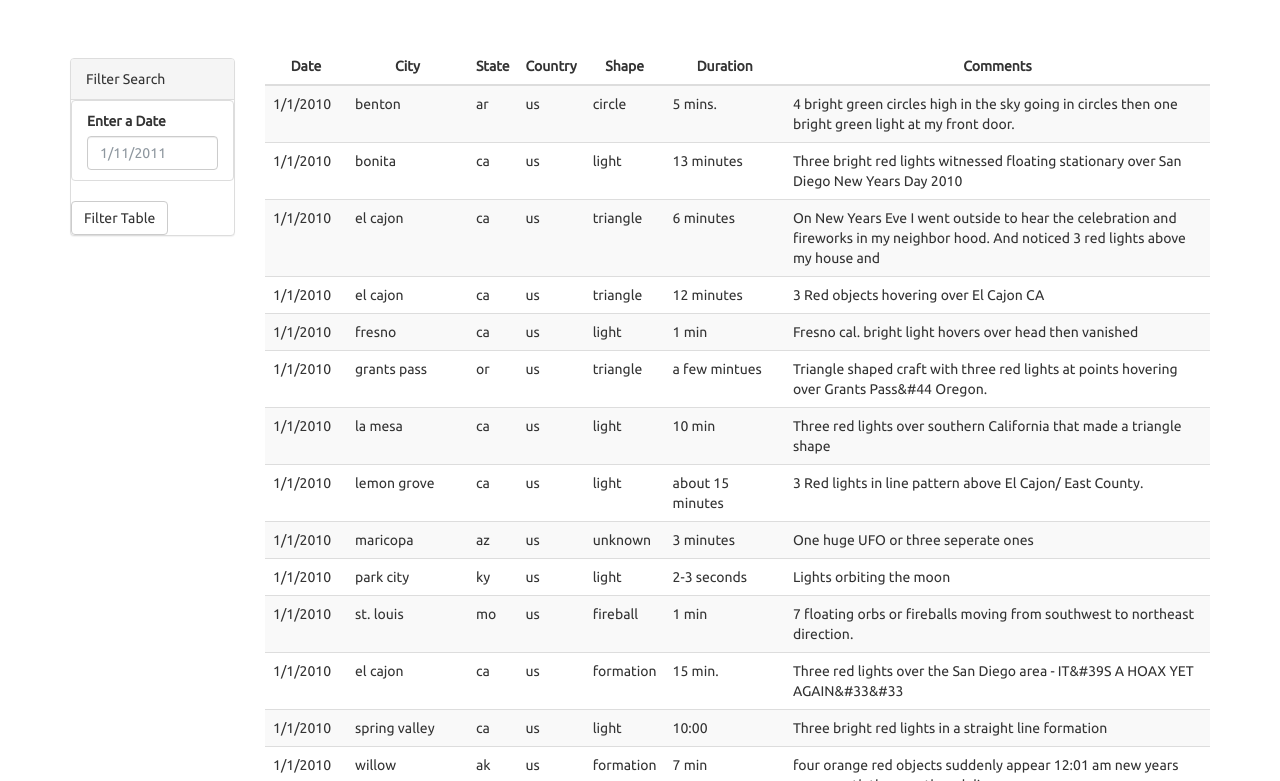
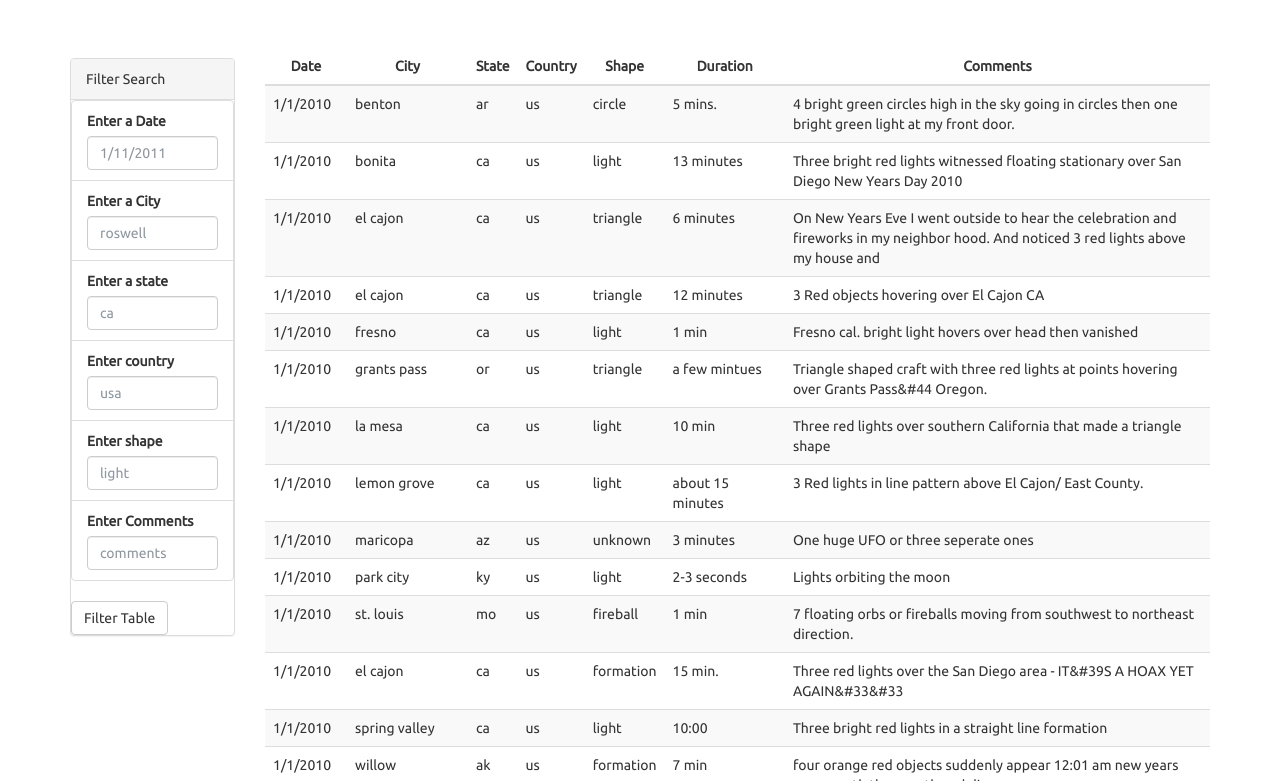
Before and after one commit to ezapagon/javascript-challenge, a plain HTML site: page StarterCode/index.html in a window 1280 px wide. Shown: the part 614-1395 px from the top of the page. Drawn offline with nearby package versions, Linux system fonts and the light colour scheme.

Commit message:
HTML Filters

```diff
--- a/StarterCode/index.html
+++ b/StarterCode/index.html
@@ -39,6 +39,26 @@
                         <label for="date">Enter a Date</label>
                         <input class="form-control" id="datetime" type="text" placeholder="1/11/2011">
                       </li>
+                      <li class="filter list-group-item">
+                        <label for="city">Enter a City</label>
+                        <input class="form-control" id="city" type="text" placeholder="roswell">
+                      </li>
+                      <li class="filter list-group-item">
+                        <label for="state">Enter a state</label>
+                        <input class="form-control" id="state" type="text" placeholder="ca">
+                      </li>
+                      <li class="filter list-group-item">
+                        <label for="country">Enter country</label>
+                        <input class="form-control" id="country" type="text" placeholder="usa">
+                      </li>
+                      <li class="filter list-group-item">
+                        <label for="shape">Enter shape</label>
+                        <input class="form-control" id="shape" type="text" placeholder="light">
+                      </li>
+                      <li class="filter list-group-item">
+                        <label for="comments">Enter Comments</label>
+                        <input class="form-control" id="comments" type="text" placeholder="comments">
+                      </li>
                     </ul>
                   </div>
                   <button id="filter-btn" type="button" class="btn btn-default">Filter Table</button>
```
